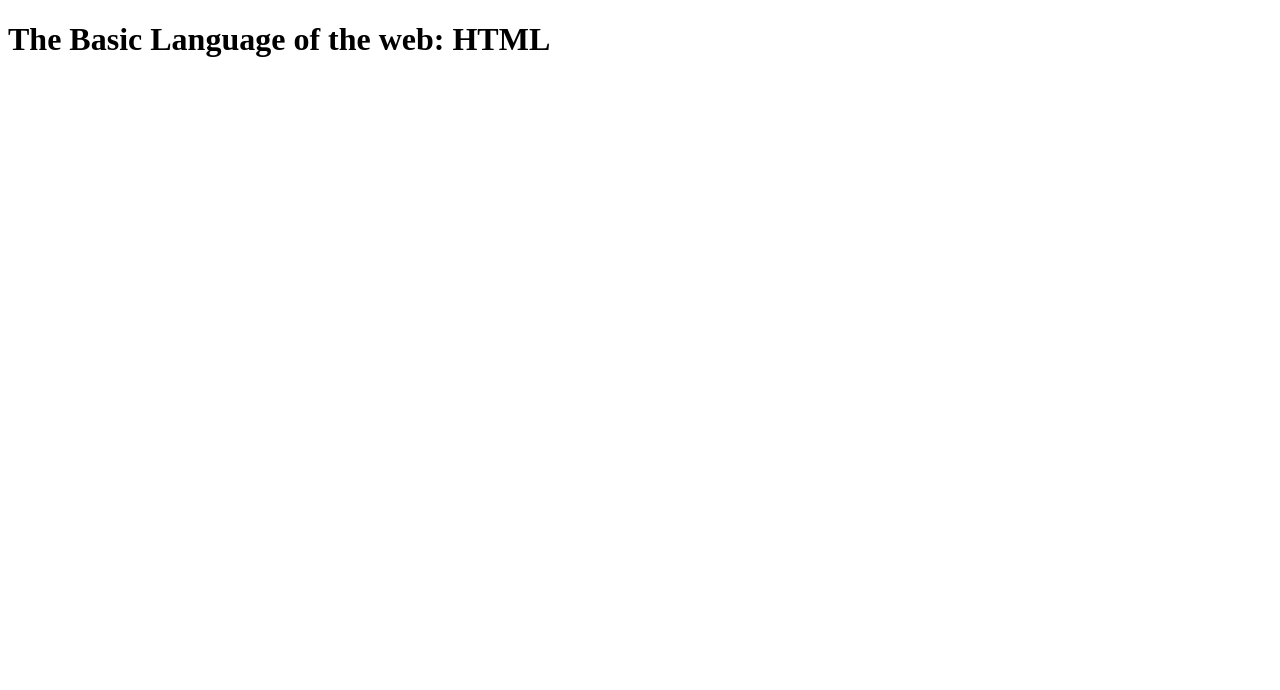
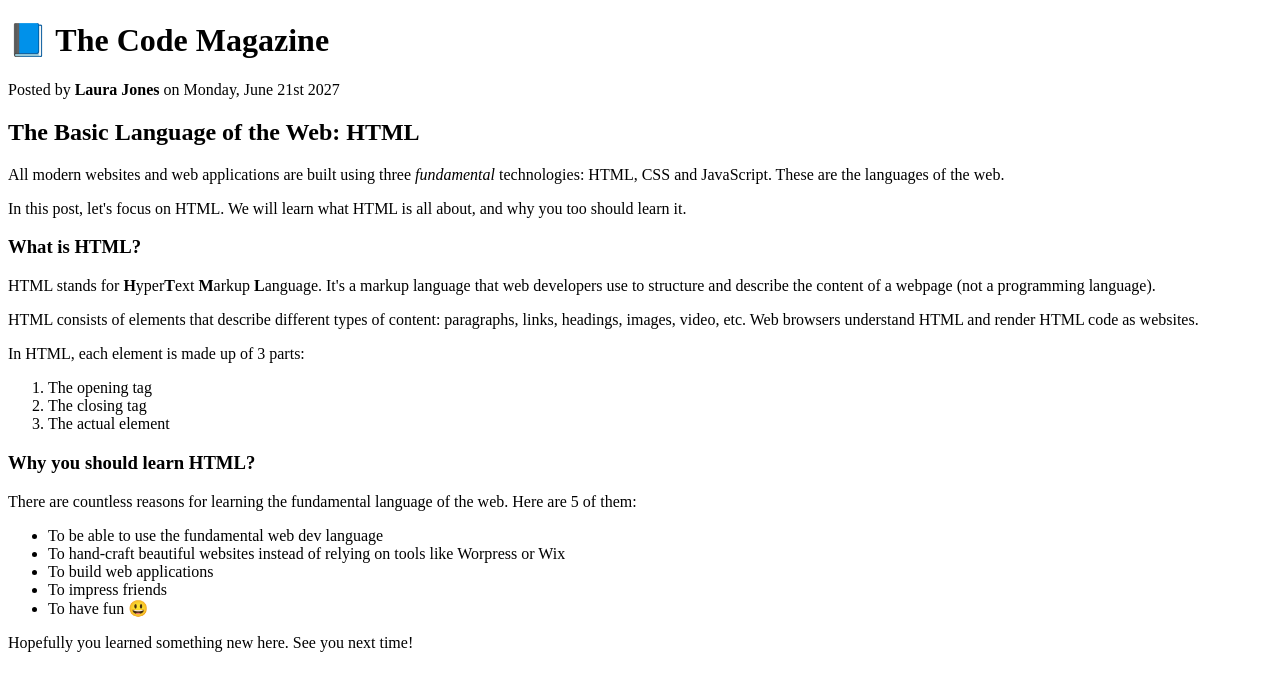
Before and after one commit to onalyngo/HTML-Fundamentals, a plain HTML site: page index.html in a window 1280 px wide. Drawn offline with Linux system fonts and the light colour scheme.

Commit message:
text elements

```diff
--- a/index.html
+++ b/index.html
@@ -5,6 +5,61 @@
   </head>
 
   <body>
+    <!--
     <h1>The Basic Language of the web: HTML</h1>
+    <h2>The Basic Language of the web: HTML</h2>
+    <h3>The Basic Language of the web: HTML</h3>
+    <h4>The Basic Language of the web: HTML</h4>
+    <h5>The Basic Language of the web: HTML</h5>
+    <h6>The Basic Language of the web: HTML</h6>
+    -->
+
+    <h1>📘 The Code Magazine</h1>
+    <p>Posted by <strong>Laura Jones</strong> on Monday, June 21st 2027</p>
+
+    <h2>The Basic Language of the Web: HTML</h2>
+    <p>
+      All modern websites and web applications are built using three <em>fundamental</em> technologies: HTML, CSS and JavaScript. These are the languages of the web.
+    </p>
+
+    <p>
+      In this post, let's focus on HTML. We will learn what HTML is all about, and why you too should learn it.
+    </p>
+
+    <h3>What is HTML?</h3>
+    <p>
+      HTML stands for <strong>H</strong>yper<strong>T</strong>ext <strong>M</strong>arkup <strong>L</strong>anguage. It's a markup language that web developers use to structure and describe the content of a webpage (not a programming language).
+    </p>
+
+    <p>
+      HTML consists of elements that describe different types of content: paragraphs, links, headings, images, video, etc. Web browsers understand HTML and render HTML code as websites.
+    </p>
+
+    <p>In HTML, each element is made up of 3 parts:</p>
+
+    <ol>
+      <li>The opening tag</li>
+      <li>The closing tag</li>
+      <li>The actual element</li>
+    </ol>
+
+    <h3>Why you should learn HTML?</h3>
+
+    <p>
+    There are countless reasons for learning the fundamental language of the web. Here are 5 of them:
+    </p>
+
+    <ul>
+      <li>To be able to use the fundamental web dev language</li>
+      <li>To hand-craft beautiful websites instead of relying on tools like Worpress or Wix</li>
+      <li>To build web applications</li>
+      <li>To impress friends</li>
+      <li>To have fun 😃</li>
+    </ul>
+
+  <p>
+  Hopefully you learned something new here. See you next time!
+  </p>
+
   </body>
 </html>
```
